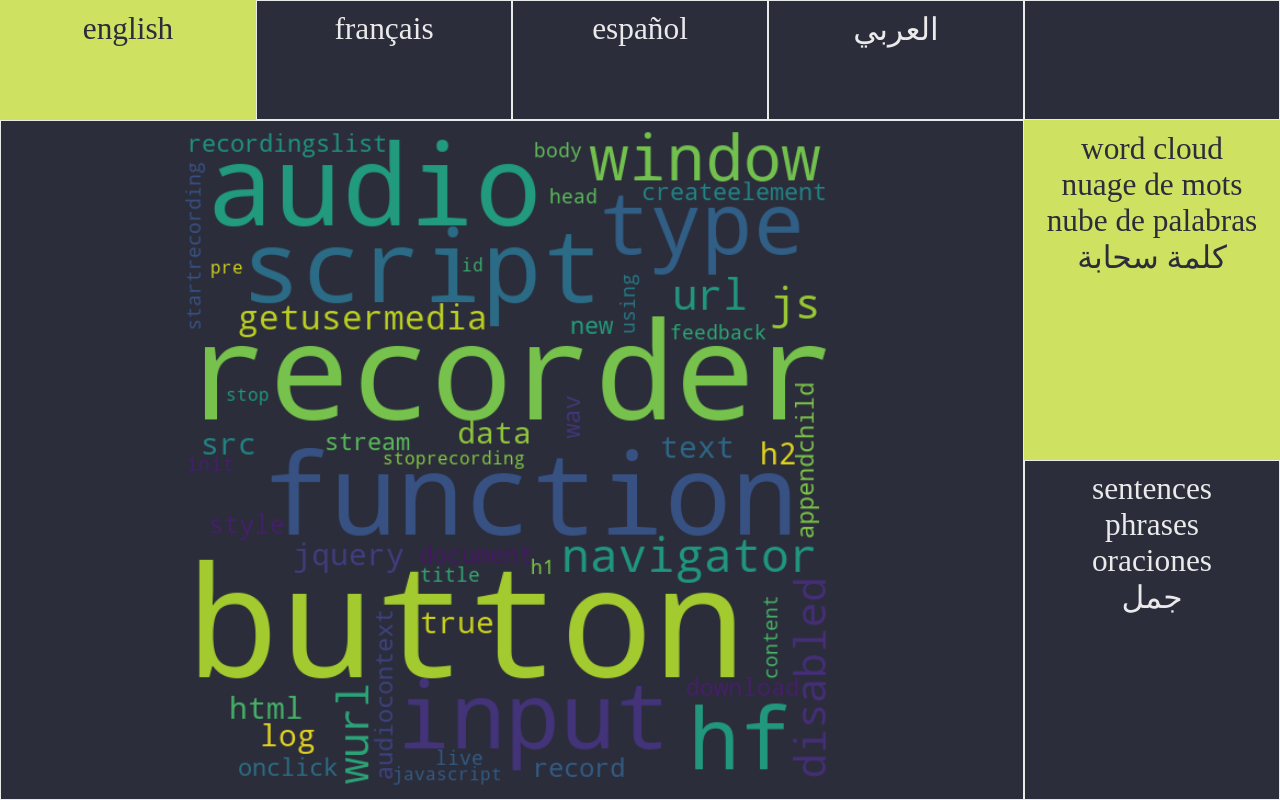
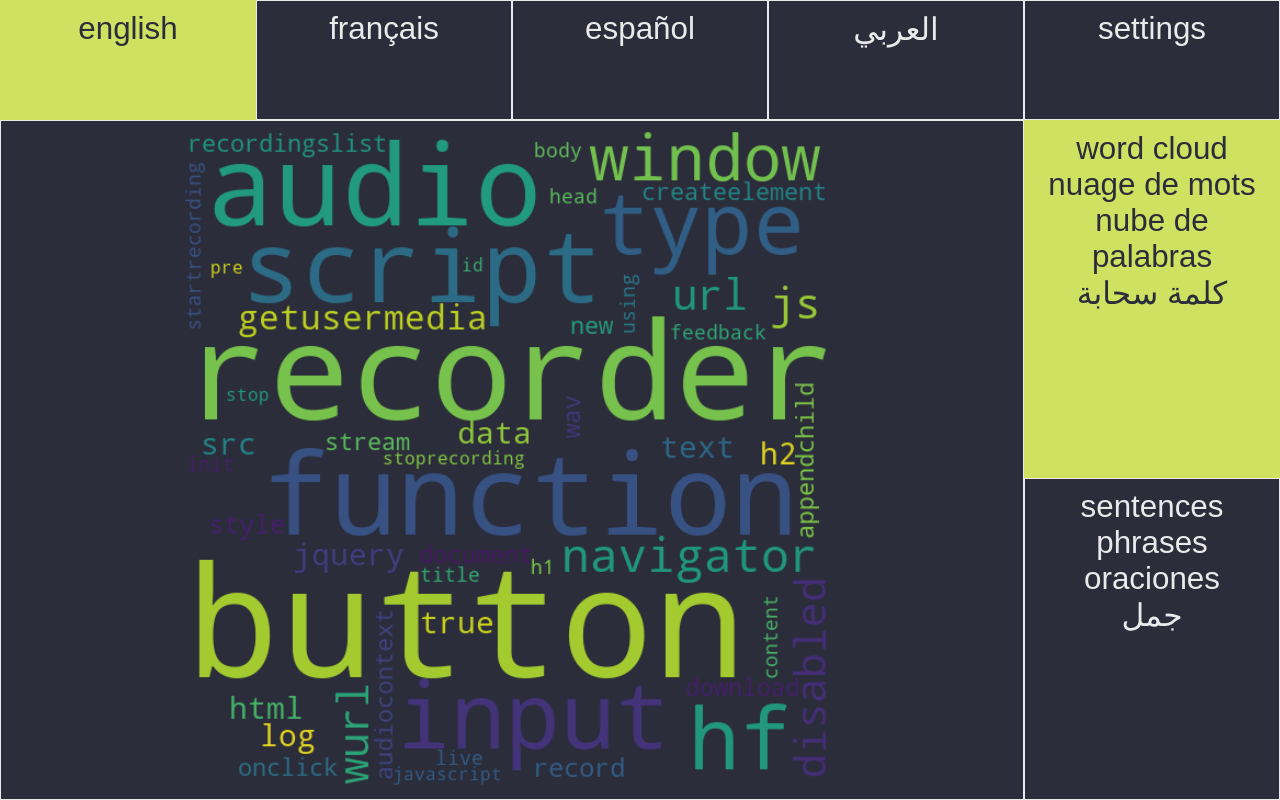
Before and after one commit to MaximeTouze/multilingOEG22BDD, a Flask app: page /view in a window 1280 px wide. Run offline with Flask 2, Linux system fonts and the light colour scheme; parts of the project's set-up code (start-up, migrations or seed data) failed here and were passed over.

Commit message:
ajout avancée anti-bugs

```diff
--- a/my_python/api/likeSystem.py
+++ b/my_python/api/likeSystem.py
@@ -26,14 +26,12 @@ def LikeSentence(request):
         getSentence_Like_Room_Lang(room, lang)[num_sentence]+=1
     except KeyError:
         getSentence_Like_Room_Lang(room, lang)[num_sentence]=1
-    print(sentence_like)
 
 def UnlikeSentence(request):
     num_sentence = int(request.form.get('nb_sentence'))
     lang = request.form.get('lang')
     room = request.form.get('room')
     getSentence_Like_Room_Lang(room, lang)[num_sentence]-=1
-    print(sentence_like)
 
 
 # returns the most liked sentence for each language
@@ -52,7 +50,6 @@ def Mostly_liked_sentences(room):
     for language in LANGUAGES:
         sentence_key_memory = -1
         sentence_like_memory = -1
-        print(sentence_like)
         for sentence_key in getSentence_Like_Room_Lang(room, language).keys():
             if (getSentence_Like_Room_Lang(room, language)[sentence_key] > sentence_like_memory):
                 sentence_like_memory = sentence_like[language][sentence_key]
@@ -65,7 +62,7 @@ def Mostly_liked_sentences(room):
             result[language] = {"sentence": "", "nb_likes": sentence_like_memory}
 
     result = {'liked_sentences': result}
-    print("end of confrence :", result)
+    print("Mostly_liked_sentences", result)
     return jsonify(result)
 
 
--- a/my_python/manager/cache_data_manager.py
+++ b/my_python/manager/cache_data_manager.py
@@ -73,7 +73,7 @@ def getDisplayed_sentences_room_language(room, language):
 def getDisplayed_sentences_room_language_from(room, language, from_sent):
     sent_rank = sentences_rank[room]
     displayed_sentences_scaled = displayed_sentences[room][language]
-    print(sent_rank, from_sent)
+
     # In case of new conf
     if (sent_rank < from_sent) :
         # New conf = reset on view too
--- a/static/css/common.css
+++ b/static/css/common.css
@@ -5,10 +5,12 @@
 
 html, body  {
   height:100%;
+  font-family:sans-serif;
   font-size: 140%;
 }
 
 div.basic_color_cell  {
+  font-family:sans-serif;
   padding: 10px;
   background: #2C2D3A;
   border: 1px solid white;
@@ -19,6 +21,7 @@ div.basic_color_cell  {
 }
 
 div.selected_color_cell  {
+  font-family:sans-serif;
   padding: 10px;
   background: #E1F566;
   border: 1px solid #E1F566;
--- a/templates/view.html
+++ b/templates/view.html
@@ -41,6 +41,7 @@
 
         <div id="settings-button" class="basic_color_cell"
           onclick="LanguagesButtonsFunction('settings')">
+          settings
         </div>
       </div>
       <div id="grid-column-display">
```
Also changed, not shown: word_cloud.room1.arabic.png (added), word_cloud.room1.eng.png (added), word_cloud.room1.french.png (added), word_cloud.room1.spanish.png (added).
